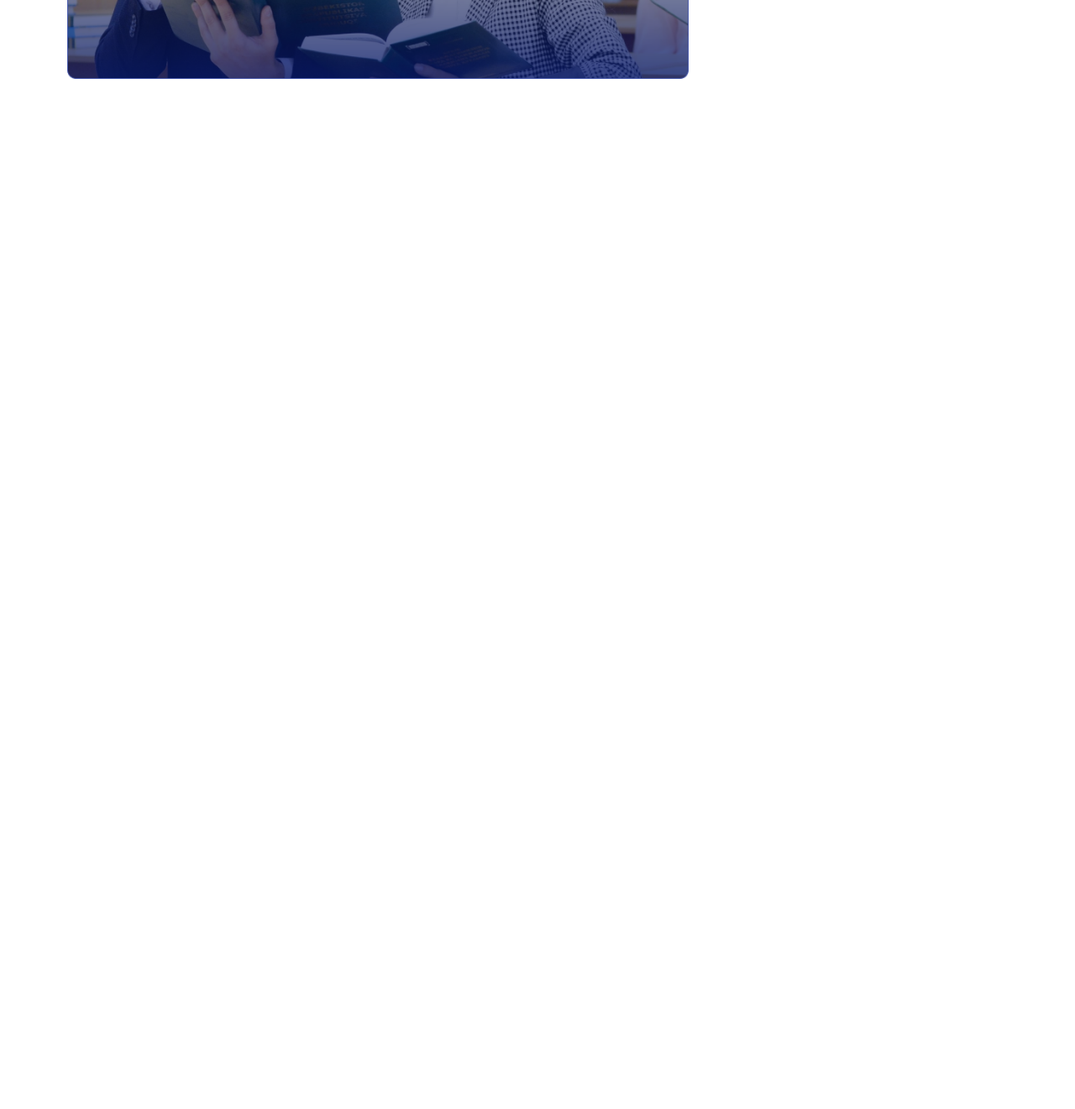
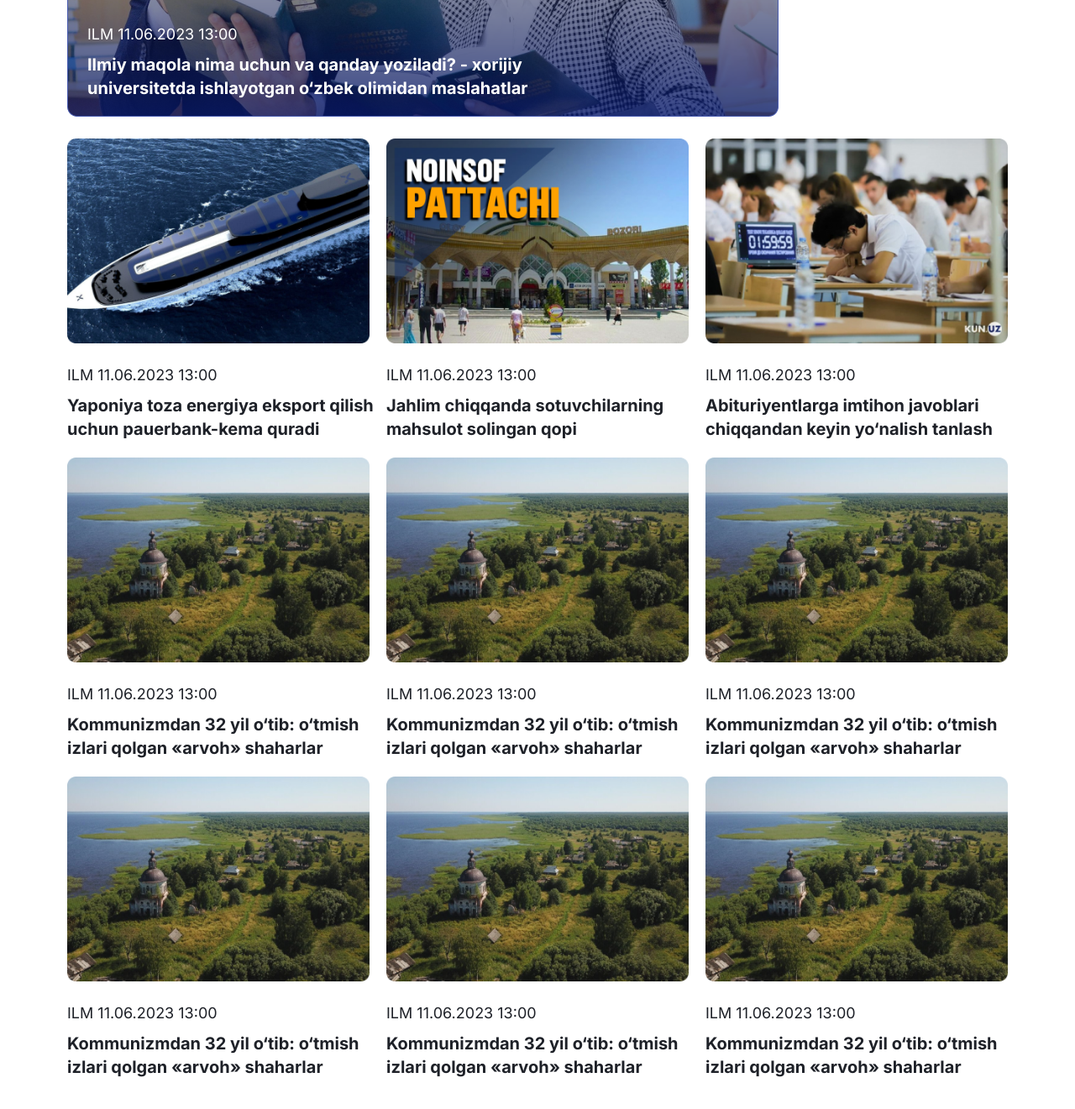
Before and after one commit to rasuldjanovich/Baholash-Platformasi, a plain HTML site: page news.html in a window 1280 px wide. Shown: the part 419-1740 px from the top of the page at 84% size. Before the commit the page ends 800 px from the top, so only its background shows below. Drawn offline with nearby package versions, Linux system fonts and the light colour scheme.

Commit message:
first commit

```diff
--- a/news.html
+++ b/news.html
@@ -86,12 +86,78 @@
         <section class="bg-[#ffffff] px-20 mb-12 xl:max-w-full lg:max-w-full mx-auto 2xl:w-[2000px]">
             <h1 class="uppercase text-3xl mt-10 font-bold text-[#000]">yangiliklar</h1>
 
-            <div class="grid mx-auto lg:grid-cols-3 md:grid-cols-3 sm:grid-cols-1 mt-6 gap-5">
-                <div class="lg:col-span-2 md:col-span-2">
-                    <img src="./assets/images/news/Rectangle 14.png" alt="">
+            <div class="grid mx-auto lg:grid-cols-3 md:grid-cols-3 sm:grid-cols-1 mt-5 gap-5">
+                <div class="lg:col-span-3 md:col-span-3">
+                    <a href="news.html" class="relative inline-block overflow-hidden">
+                        <img class="2xl:w-[2000px] lg:w-auto" src="./assets/images/news/Rectangle 14.png" alt="">
+                        <div class="absolute bottom-5 left-6 z-20">
+                            <p class="uppercase text-[#fff] text-lg font-normal mt-6 mb-2">ilm 11.06.2023 13:00</p>
+                            <h1 class="text-[#fff] w-[600px] font-bold text-xl">Ilmiy maqola nima uchun va qanday yoziladi? - xorijiy universitetda ishlayotgan o‘zbek olimidan maslahatlar</h1>
+                        </div>
+                    </a>
                 </div>
                 <div>
-                    <img src="./assets/images/news/Rectangle 15 (1).png" alt="">
+                    <a href="#">
+                        <img class="w-[1200px]" src="./assets/images/news/Rectangle 15.png" alt="">
+                        <p class="uppercase text-[#1E2128] text-lg font-normal mt-6 mb-2">ilm 11.06.2023 13:00</p>
+                        <h1 class="text-[#1E2128] font-bold text-xl w-[380px]">Yaponiya toza energiya eksport qilish uchun pauerbank-kema quradi</h1>
+                    </a>
+                </div>
+                <div>
+                    <a href="#">
+                        <img class="w-[1200px]" src="./assets/images/news/Rectangle 15 (1).png" alt="">
+                        <p class="uppercase text-[#1E2128] text-lg font-normal mt-6 mb-2">ilm 11.06.2023 13:00</p>
+                        <h1 class="text-[#1E2128] font-bold text-xl w-[380px]">Jahlim chiqqanda sotuvchilarning mahsulot solingan qopi</h1>
+                    </a>
+                </div>
+                <div>
+                    <a href="#">
+                        <img class="w-[1200px]" src="./assets/images/news/Rectangle 15 (2).png" alt="">
+                        <p class="uppercase text-[#1E2128] text-lg font-normal mt-6 mb-2">ilm 11.06.2023 13:00</p>
+                        <h1 class="text-[#1E2128] font-bold text-xl w-[380px]">Abituriyentlarga imtihon javoblari chiqqandan keyin yo‘nalish tanlash</h1>
+                    </a>
+                </div>
+                <div>
+                    <a href="#">
+                        <img class="w-[1200px]" src="./assets/images/news/Rectangle 15 (3).png" alt="">
+                        <p class="uppercase text-[#1E2128] text-lg font-normal mt-6 mb-2">ilm 11.06.2023 13:00</p>
+                        <h1 class="text-[#1E2128] font-bold text-xl w-[380px]">Kommunizmdan 32 yil o‘tib: o‘tmish izlari qolgan «arvoh» shaharlar</h1>
+                    </a>
+                </div>
+                <div>
+                    <a href="#">
+                        <img class="w-[1200px]" src="./assets/images/news/Rectangle 15 (3).png" alt="">
+                        <p class="uppercase text-[#1E2128] text-lg font-normal mt-6 mb-2">ilm 11.06.2023 13:00</p>
+                        <h1 class="text-[#1E2128] font-bold text-xl w-[380px]">Kommunizmdan 32 yil o‘tib: o‘tmish izlari qolgan «arvoh» shaharlar</h1>
+                    </a>
+                </div>
+                <div>
+                    <a href="#">
+                        <img class="w-[1200px]" src="./assets/images/news/Rectangle 15 (3).png" alt="">
+                        <p class="uppercase text-[#1E2128] text-lg font-normal mt-6 mb-2">ilm 11.06.2023 13:00</p>
+                        <h1 class="text-[#1E2128] font-bold text-xl w-[380px]">Kommunizmdan 32 yil o‘tib: o‘tmish izlari qolgan «arvoh» shaharlar</h1>
+                    </a>
+                </div>
+                <div>
+                    <a href="#">
+                        <img class="w-[1200px]" src="./assets/images/news/Rectangle 15 (3).png" alt="">
+                        <p class="uppercase text-[#1E2128] text-lg font-normal mt-6 mb-2">ilm 11.06.2023 13:00</p>
+                        <h1 class="text-[#1E2128] font-bold text-xl w-[380px]">Kommunizmdan 32 yil o‘tib: o‘tmish izlari qolgan «arvoh» shaharlar</h1>
+                    </a>
+                </div>
+                <div>
+                    <a href="#">
+                        <img class="w-[1200px]" src="./assets/images/news/Rectangle 15 (3).png" alt="">
+                        <p class="uppercase text-[#1E2128] text-lg font-normal mt-6 mb-2">ilm 11.06.2023 13:00</p>
+                        <h1 class="text-[#1E2128] font-bold text-xl w-[380px]">Kommunizmdan 32 yil o‘tib: o‘tmish izlari qolgan «arvoh» shaharlar</h1>
+                    </a>
+                </div>
+                <div>
+                    <a href="#">
+                        <img class="w-[1200px]" src="./assets/images/news/Rectangle 15 (3).png" alt="">
+                        <p class="uppercase text-[#1E2128] text-lg font-normal mt-6 mb-2">ilm 11.06.2023 13:00</p>
+                        <h1 class="text-[#1E2128] font-bold text-xl w-[380px]">Kommunizmdan 32 yil o‘tib: o‘tmish izlari qolgan «arvoh» shaharlar</h1>
+                    </a>
                 </div>
             </div>
         </section>
```
